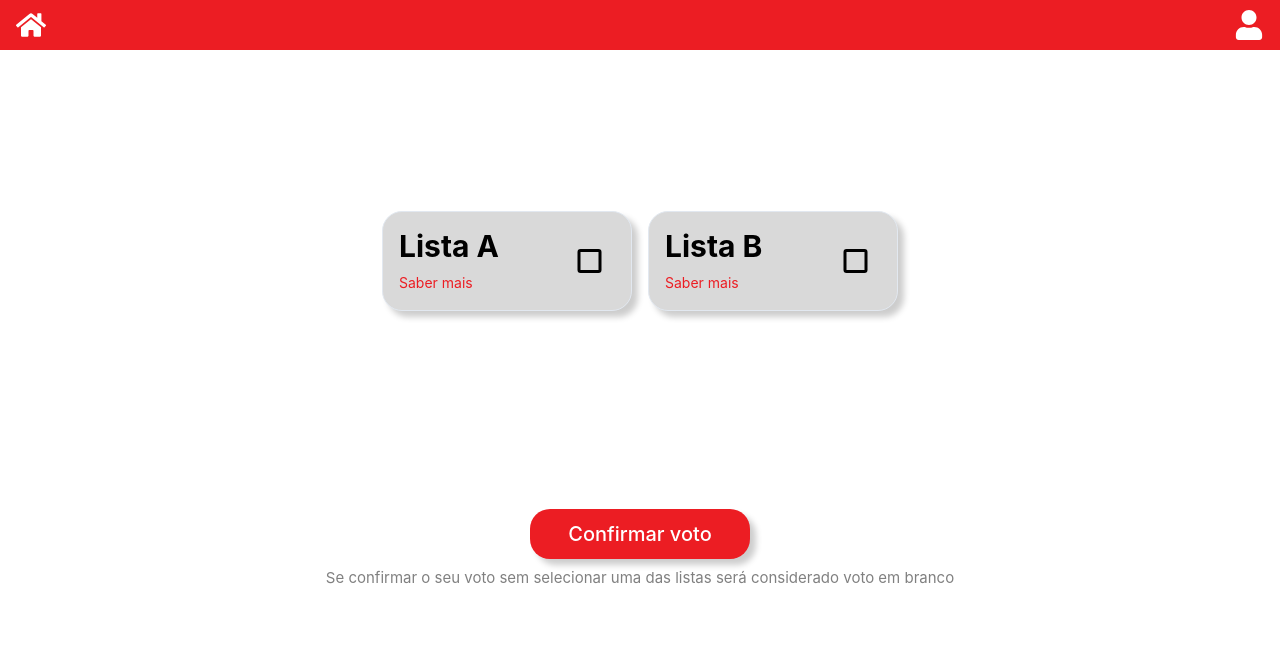
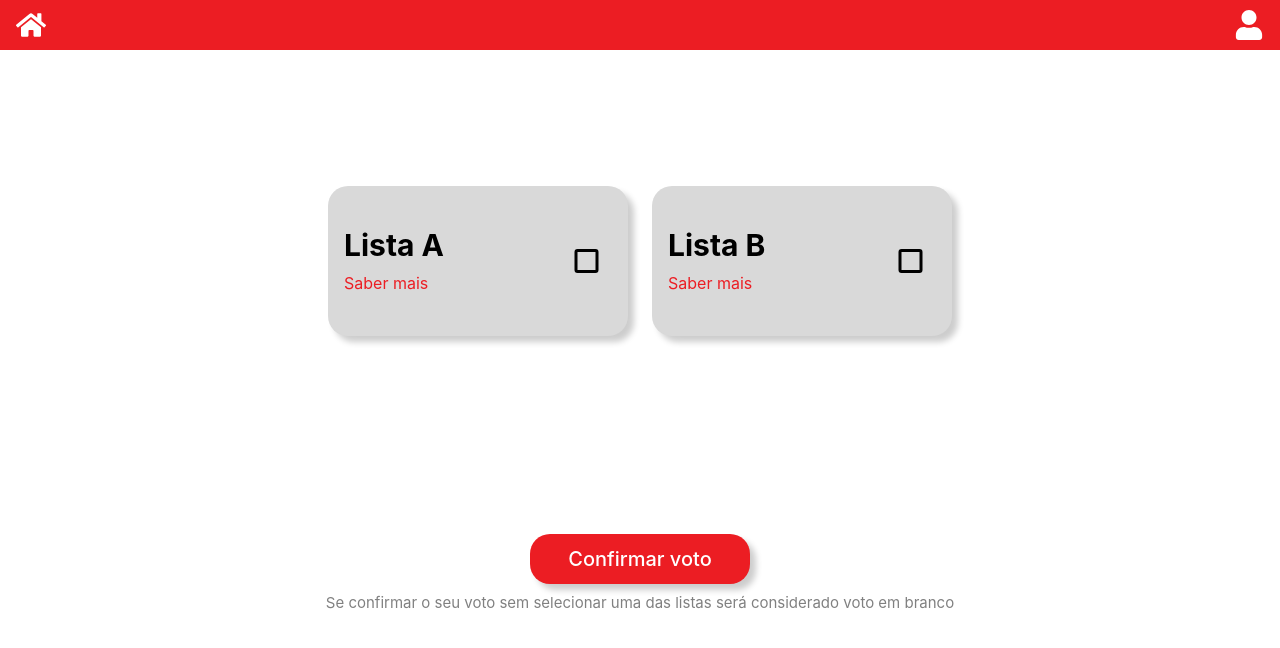
Before and after one commit to LOYA-Loya-Designs/apav-eleicoes, a Next.js app: page /vote in a window 1280 px wide. Shown: the top 648 px of the page. Built offline with nearby package versions, Linux system fonts and the light colour scheme.

Commit message:
mudanças vote.js

```diff
--- a/components/VotingOption.js
+++ b/components/VotingOption.js
@@ -7,24 +7,23 @@ const VotingOption = ({ label, onCheckBoxChange }) => {
     <Box>
       <Flex
         p={4}
-        borderWidth="1px"
         borderRadius="20px"
         alignItems="center"
-        width="250px"
+        width="300px"
         mb={4}
         gap="30px"
         color="white"
         variant="solid"
         bgColor="#d9d9d9"
         boxShadow="6px 6px 6px rgba(0, 0, 0, 0.2)"
-        height="100px"
+        height="150px"
         justifyContent="space-between"
       >
         <Box>
-          <Heading as="h3" size="lg" mb={2} color="black">
+          <Heading as="h3" fontSize="30px" mb={2} color="black">
             {label}
           </Heading>
-          <Text color="red" fontSize="sm">Saber mais</Text>
+          <Text color="red" fontSize="md">Saber mais</Text>
         </Box>
 
         <Box>
--- a/pages/vote.js
+++ b/pages/vote.js
@@ -24,7 +24,7 @@ export default function Vote() {
         direction="column" // Alterando a direção para column
         bgColor="DEDEDE"
       >
-        <HStack spacing={4} align="center" justify="center" wrap="wrap">
+        <HStack spacing={6} align="center" justify="center" wrap="wrap">
           <VotingOption label="Lista A" onCheckBoxChange={handleCheckBoxChange} />
           <VotingOption label="Lista B" onCheckBoxChange={handleCheckBoxChange} />
         </HStack>
```
